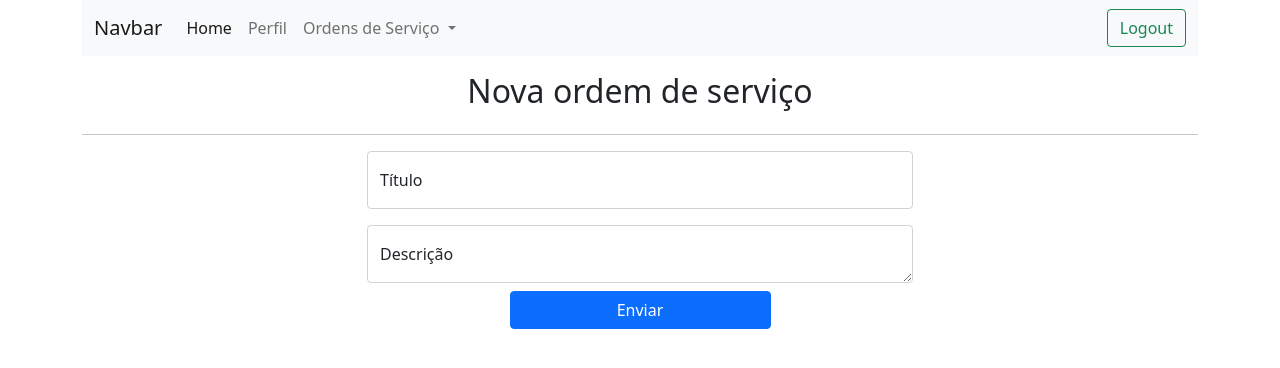
After one commit to abispo/curso-python-proway-20260124, a Django app: page /gestao/nova-os/ in a window 1280 px wide. The commit adds this page. Shown: the top 368 px of the page. Run offline with Django 5.2, Linux system fonts and the light colour scheme; the visitor is signed in with stand-in values (Sample User, id 1).

Commit message:
Página de criação de ordem de serviço

```diff
--- /dev/null
+++ b/modulo03-aplicacoes-web-com-python/aula09/gestao/templates/gestao/nova_ordem_de_servico.html
@@ -0,0 +1,39 @@
+{% extends "base.html" %}
+
+{% block conteudo %}
+    <div class="row mt-3 justify-content-center">
+        <div class="col text-center">
+            <h2>Nova ordem de serviço</h2>
+        </div>
+    </div>
+    <hr>
+
+    <form action="" method="POST">
+
+        {% csrf_token %}
+
+        <div class="row mt-3 justify-content-center">
+            <div class="col-6">
+                <div class="form-floating">
+                    <input type="text" name="titulo" id="titulo" class="form-control" placeholder="Título" required>
+                    <label for="titulo" class="form-label">Título</label>
+                </div>
+            </div>
+        </div>
+
+        <div class="row mt-3 justify-content-center">
+            <div class="col-6">
+                <div class="form-floating">
+                    <textarea name="descricao" id="descricao" rows="30" class="form-control" placeholder="Descrição" required></textarea>
+                    <label for="descricao" class="form-label">Descrição</label>
+                </div>
+            </div>
+        </div>
+
+        <div class="row mt-2 justify-content-center">
+            <div class="col-3 d-grid">
+                <button type="submit" class="btn btn-primary">Enviar</button>
+            </div>
+        </div>
+    </form>
+{% endblock conteudo %}
--- a/modulo03-aplicacoes-web-com-python/aula09/gestao/urls.py
+++ b/modulo03-aplicacoes-web-com-python/aula09/gestao/urls.py
@@ -6,4 +6,5 @@ app_name = "gestao"
 
 urlpatterns = [
     path('', views.index, name="index"),
+    path('nova-os/', views.nova_ordem_de_servico, name="nova_ordem_de_servico")
 ]
--- a/modulo03-aplicacoes-web-com-python/aula09/gestao/views.py
+++ b/modulo03-aplicacoes-web-com-python/aula09/gestao/views.py
@@ -1,7 +1,34 @@
-from django.shortcuts import render
+from django.http.request import HttpRequest
+from django.shortcuts import render, redirect
+from django.urls import reverse
 
-def index(request):
+from .models import OrdemDeServico
+
+def index(request: HttpRequest):
     return render(
         request,
         "gestao/index.html"
     )
+
+def nova_ordem_de_servico(request: HttpRequest):
+
+    if request.method == "GET":
+        return render(
+            request,
+            "gestao/nova_ordem_de_servico.html"
+        )
+
+    elif request.method == "POST":
+
+        titulo = request.POST.get("titulo")
+        descricao = request.POST.get("descricao")
+
+        os = OrdemDeServico(
+            titulo=titulo,
+            descricao=descricao,
+            cliente=request.user
+        )
+
+        os.save()
+
+        return redirect(reverse("gestao:nova_ordem_de_servico"))
--- a/modulo03-aplicacoes-web-com-python/aula09/templates/navbar.html
+++ b/modulo03-aplicacoes-web-com-python/aula09/templates/navbar.html
@@ -21,7 +21,7 @@
               <li><a class="dropdown-item" href="#">Ver Ordens de Serviço</a></li>
               <li><a class="dropdown-item" href="#">Ordens de Serviço atribuídas a mim</a></li>
             {% endif %}
-            <li><a class="dropdown-item" href="#">Nova Ordem de Serviço</a></li>
+            <li><a class="dropdown-item" href="{% url "gestao:nova_ordem_de_servico" %}">Nova Ordem de Serviço</a></li>
             <li><a class="dropdown-item" href="#">Minhas Ordens de Serviço</a></li>
           </ul>
         </li>
```
